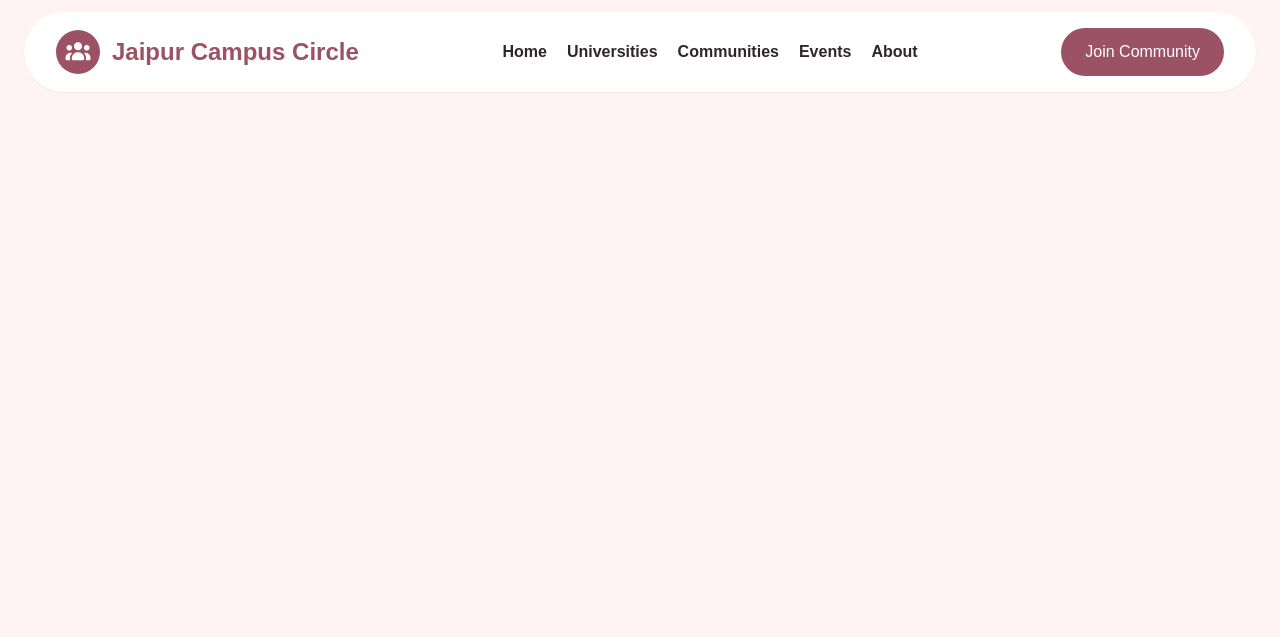
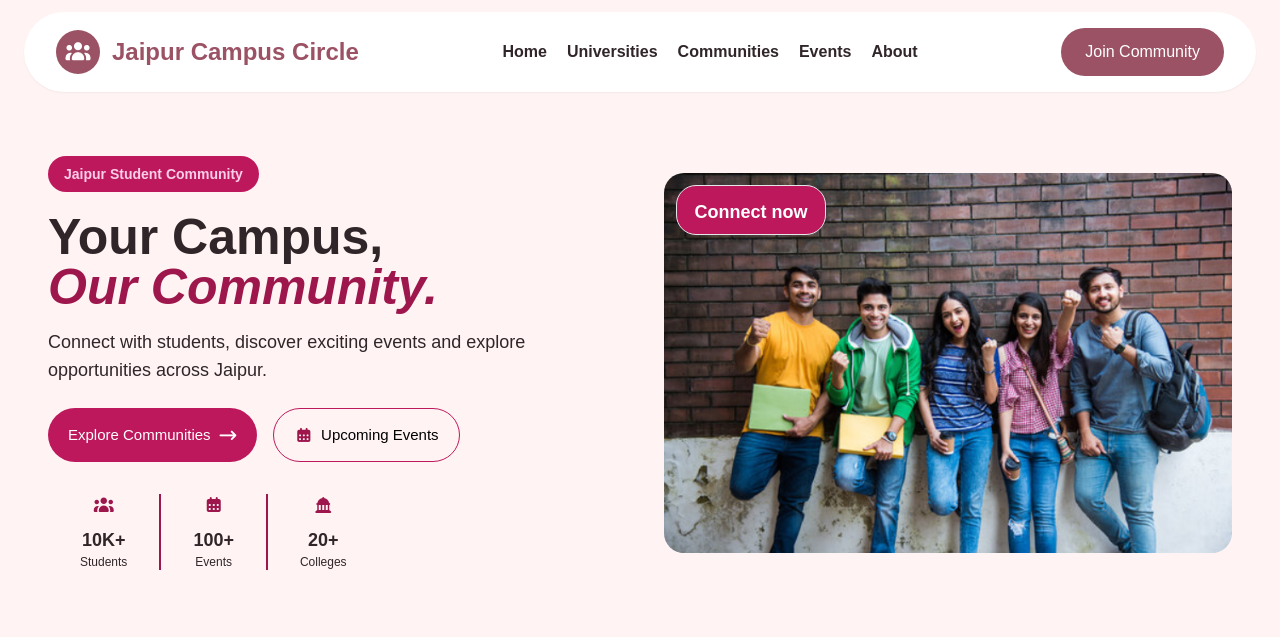
Before and after one commit to codebygungun-88/Jaipur-Campus-Circle, a plain HTML site: page index.html in a window 1280 px wide. Drawn offline with nearby package versions, Linux system fonts and the light colour scheme.

Commit message:
start building website sections

```diff
--- a/index.html
+++ b/index.html
@@ -59,7 +59,83 @@
     </div>
   </nav>
 </header>
+
+<main>
+
  <!-- Section-1 -->
+
+    <section class="w-full flex flex-col lg:flex-row items-center justify-between gap-12 px-5 sm:px-8 lg:px-12 py-12 md:py-16">
+
+  <div class="w-full lg:w-1/2">
+
+    <h3 class="w-fit text-xs sm:text-sm font-bold text-pink-200 bg-pink-700 px-4 py-2 rounded-full">
+      Jaipur Student Community
+    </h3>
+
+    <h2 class="mt-5 text-4xl sm:text-5xl lg:text-[50px] font-bold leading-tight">
+      Your Campus, <br />
+      <span class="text-pink-800 italic">Our Community.</span>
+    </h2>
+
+    <p class="mt-4 max-w-[500px] text-base sm:text-lg">
+      Connect with students, discover exciting events
+      and explore opportunities across Jaipur.
+    </p>
+
+    <div class="flex flex-wrap gap-4 mt-6">
+
+      <button class="flex items-center gap-2 bg-pink-700 px-5 py-4 text-sm sm:text-[15px] text-white rounded-full hover:scale-105 duration-300">
+        Explore Communities
+        <i class="fa-solid fa-arrow-right-long"></i>
+      </button>
+
+      <button class="flex items-center gap-2 border border-pink-700 px-5 py-4 text-sm sm:text-[15px] text-black rounded-full hover:scale-105 duration-300">
+        <i class="fa-solid fa-calendar-days text-pink-800"></i>
+        Upcoming Events
+      </button>
+
+    </div>
+
+    <div class="flex flex-wrap mt-8 gap-y-5">
+
+      <div class="text-center border-r-2 border-pink-800 px-4 sm:px-8">
+        <i class="fa-solid fa-users text-pink-800"></i>
+        <h3 class="font-bold text-lg mt-2">10K+</h3>
+        <p class="text-xs">Students</p>
+      </div>
+
+      <div class="text-center border-r-2 border-pink-800 px-4 sm:px-8">
+        <i class="fa-solid fa-calendar-days text-pink-800"></i>
+        <h3 class="font-bold text-lg mt-2">100+</h3>
+        <p class="text-xs">Events</p>
+      </div>
+
+      <div class="text-center px-4 sm:px-8">
+        <i class="fa-solid fa-landmark-dome text-pink-800"></i>
+        <h3 class="font-bold text-lg mt-2">20+</h3>
+        <p class="text-xs">Colleges</p>
+      </div>
+
+    </div>
+
+  </div>
+
+  <div class="relative w-full lg:w-1/2">
+
+    <img
+      src="/images/Screenshot 2026-11-13 201947.png"
+      alt="Students connecting"
+      class="rounded-[20px] w-full max-w-[700px] mx-auto object-cover"
+    />
+
+    <div class="border w-[150px] h-[50px] text-center rounded-[20px] p-3 text-lg font-bold text-white bg-pink-700 absolute top-3 left-3 hover:scale-105 duration-300">
+      Connect now
+    </div>
+
+  </div>
+
+</section>
+</main>
 
 
   </body>
```
